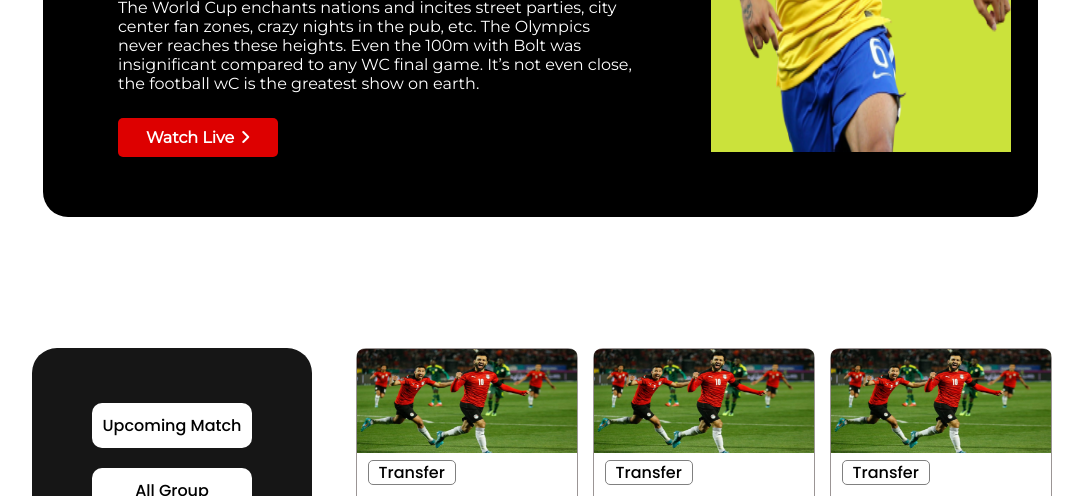
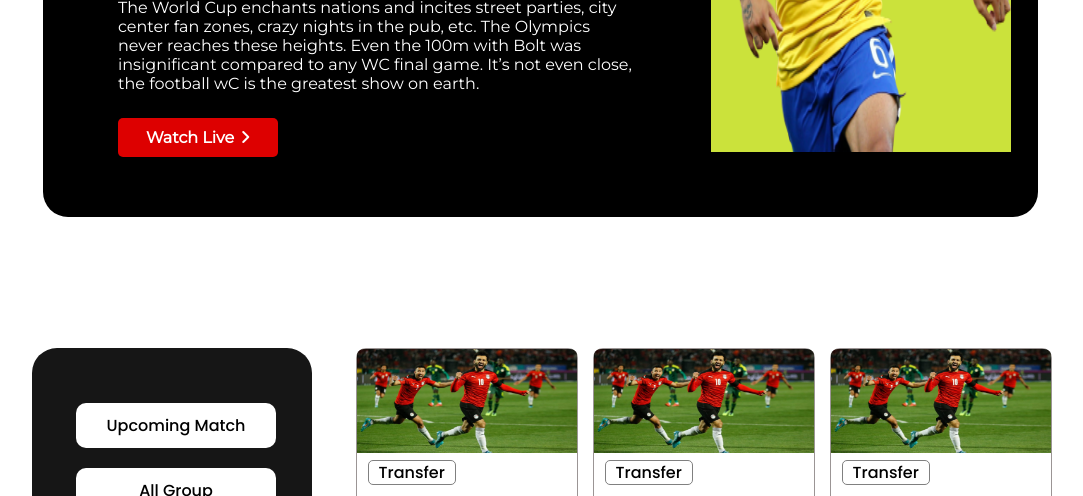
Before and after one commit to Anny27-pixel/world-cup, a plain HTML site: page index.html in a window 1280 px wide. Shown: the part 404-900 px from the top of the page, without its empty margins (85-1168 px from the left). Drawn offline with Linux system fonts and the light colour scheme.

Commit message:
fixed div added

```diff
--- a/styles/style.css
+++ b/styles/style.css
@@ -121,6 +121,7 @@ p {
 }
 
 .content div {
+    width: 200px;
     background-color: white;
     color: black;
     display: grid;
@@ -129,7 +130,7 @@ p {
     padding: 10px;
     box-sizing: border-box;
     border-radius: 10px;
-    margin: 20px 20px;
+    margin: 20px 4px;
     text-align: center;
 }
 
```
